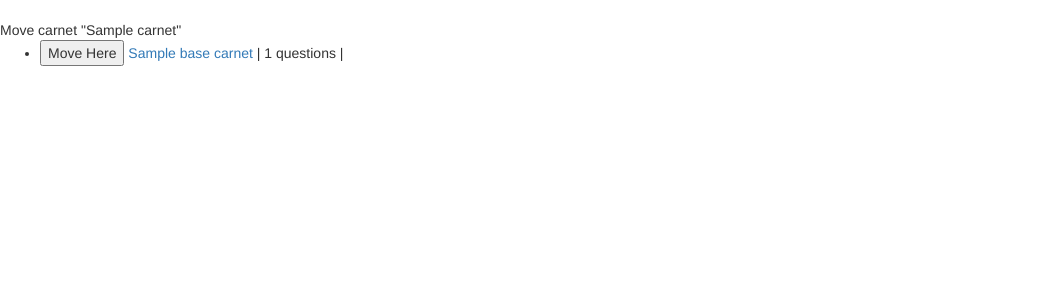
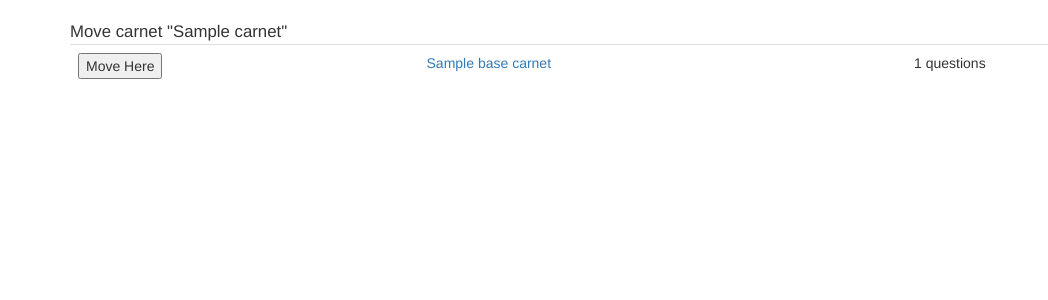
Before and after one commit to titouangaldo/flash_card_serv, a Flask app: template app/templates/move.html in a window 1280 px wide. Shown: the part 52-352 px from the top of the page, without its empty margins (0-1048 px from the left). Run offline with Flask 2, Linux system fonts and the light colour scheme; tables that the repository leaves empty hold one stand-in row (values such as "Sample post"); the template is opened without the code that fills it: values that come from a table or form of the project are taken from there, most other values are stand-ins (such as "Sample title", 1, 10 or a date in 2020); some libraries are stand-ins or nearby versions.

Commit message:
End of the rework of all pages with bootstrap

```diff
--- a/app/models.py
+++ b/app/models.py
@@ -110,14 +110,13 @@ class Carnet(db.Model):
 	def get_questions(self):
 		questions = []
 		for a in self.answers:
-			for q in a.questions:
-				questions.append(q)
+			questions += a.questions
 		return questions
 
 	def get_all_questions(self):
 		questions = self.get_questions()
 		for c in self.children_carnets:
-			questions += c.get_questions()
+			questions += c.get_all_questions()
 		return questions
 
 class autoeval(enum.Enum):
--- a/app/static/css/styles.css
+++ b/app/static/css/styles.css
@@ -21,3 +21,34 @@ span.link {
 button.display-answer-preview-but {
 	vertical-align: text-bottom;
 }
+
+
+div.question-content {
+	margin-left: : auto;
+	margin-right: auto;
+	text-align: center;
+	font-size: medium;
+}
+
+div.centered {
+	margin-top: 5%;
+	margin-bottom: 5%;
+	text-align: center;
+}
+
+button.display-answer-but {
+	text-align: center;
+	margin-left: auto;
+	margin-right: auto;
+}
+
+div.answer-content {
+	margin-left: : auto;
+	margin-right: auto;
+	text-align: center;
+	font-size: medium;
+}
+
+div.autoeval-form {
+	text-align: center;
+}
--- a/app/templates/interrogation/question.html
+++ b/app/templates/interrogation/question.html
@@ -2,8 +2,7 @@
 
 
 
-{% block content %}
-    <body>
+{% block app_content %}
 
     	{% include 'interrogation/_question.html' %}
 
@@ -22,5 +21,4 @@
 		    </form>
         </div>
     	{% endif %}
-    </body>
 {% endblock %}
--- a/app/templates/move.html
+++ b/app/templates/move.html
@@ -2,35 +2,48 @@
 
 
 
-{% block content %}
-
+{% block app_content %}
+	<big>
 	{% if carnet_to_move %}
-		Move carnet "{{ carnet_to_move.name }}"
+	Move carnet "{{ carnet_to_move.name }}"
 	{% elif answer_to_move %}
 		Mover answer "{{ answer_to_move.name }}"
 	{% endif %}
+	</big>
 
-	<ul>
+	<table class="table table-hover">
 		{% if base_carnet %}
-		<li>
+		<tr>
 			<form>
-				<button type="submit" name="move-carnet" value="{{ base_carnet.id }}">Move Here</button>
-				<a href="{{ url_for('main.carnet', id_carnet=base_carnet.id) }}">{{ base_carnet.name }}</a>
-				| {{ base_carnet.get_all_questions()|length }} questions |
+				<td>
+					<button type="submit" name="move-carnet" value="{{ base_carnet.id }}">Move Here</button>
+				</td>
+				<td>
+					<a href="{{ url_for('main.carnet', id_carnet=base_carnet.id) }}">{{ base_carnet.name }}</a>
+				</td>
+				<td>
+					{{ base_carnet.get_all_questions()|length }} questions
+				</td>
 			</form>
-		</li>
+		</tr>
 		{% endif %}
 
 	{% for c in carnets %}
 		{% if c != carnet_to_move %}
-		<li>
+		<tr>
 			<form>
-				<button type="submit" name="move-carnet" value="{{ c.id }}">Move Here</button>
-				<a href="{{ url_for('main.carnet', id_carnet=c.id) }}">{{ c.name }}</a>
-				| {{ c.get_all_questions()|length }} questions |
+				<td>
+					<button type="submit" name="move-carnet" value="{{ c.id }}">Move Here</button>
+				</td>
+				<td>
+					<a href="{{ url_for('main.carnet', id_carnet=c.id) }}">{{ c.name }}</a>
+				</td>
+				<td>
+					{{ c.get_all_questions()|length }} questions
+				</td>
 			</form>
-		</li>
+		</tr>
 		{% endif %}
 	{% endfor %}
-	</ul>
+	</table>
 {% endblock %}
```
Also changed, not shown: app/interrogation/routes.py (+32 -31 lines), app/templates/_question_preview.html (+5 -5 lines), app/templates/base.html (+8 -2 lines), app/templates/carnet.html (+5 -3 lines), app/templates/edit_answer.html (+5 -10 lines), app/templates/interrogation/_answer.html (+10 -13 lines), 1 other file.
